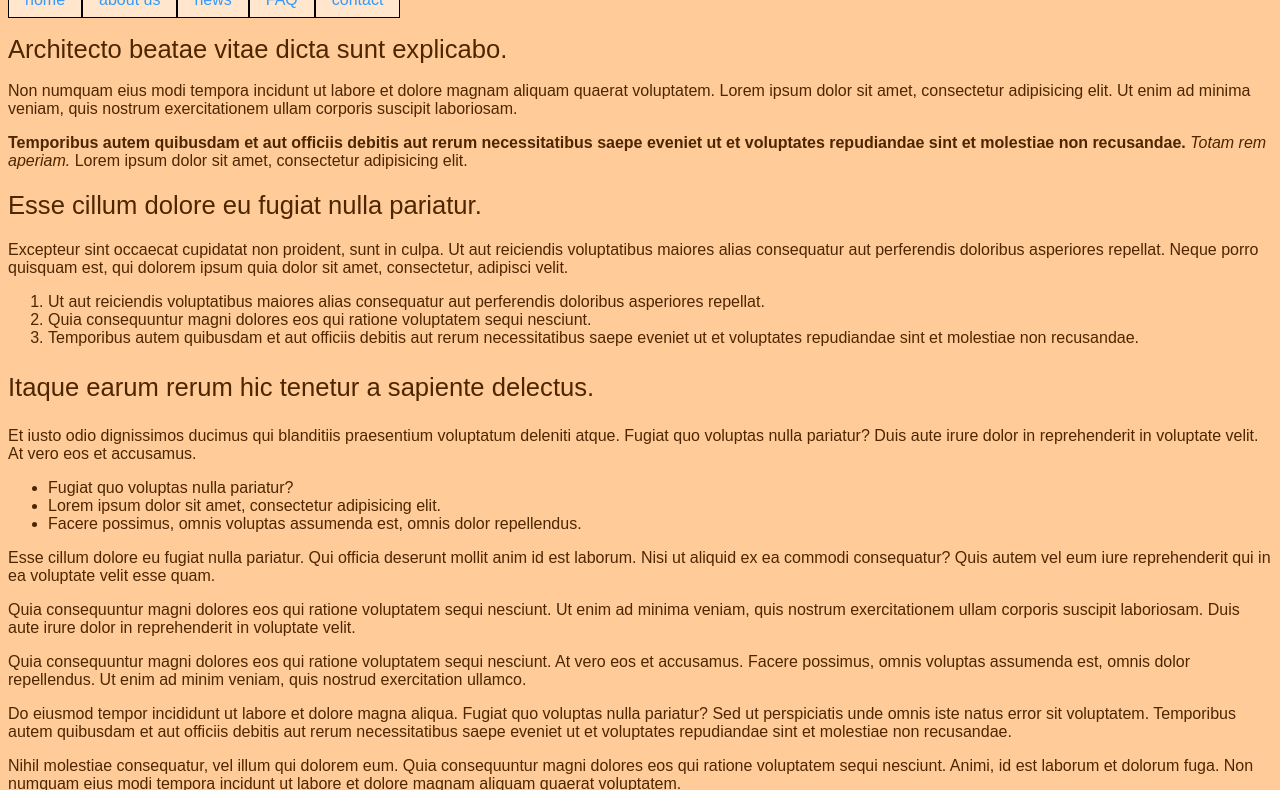
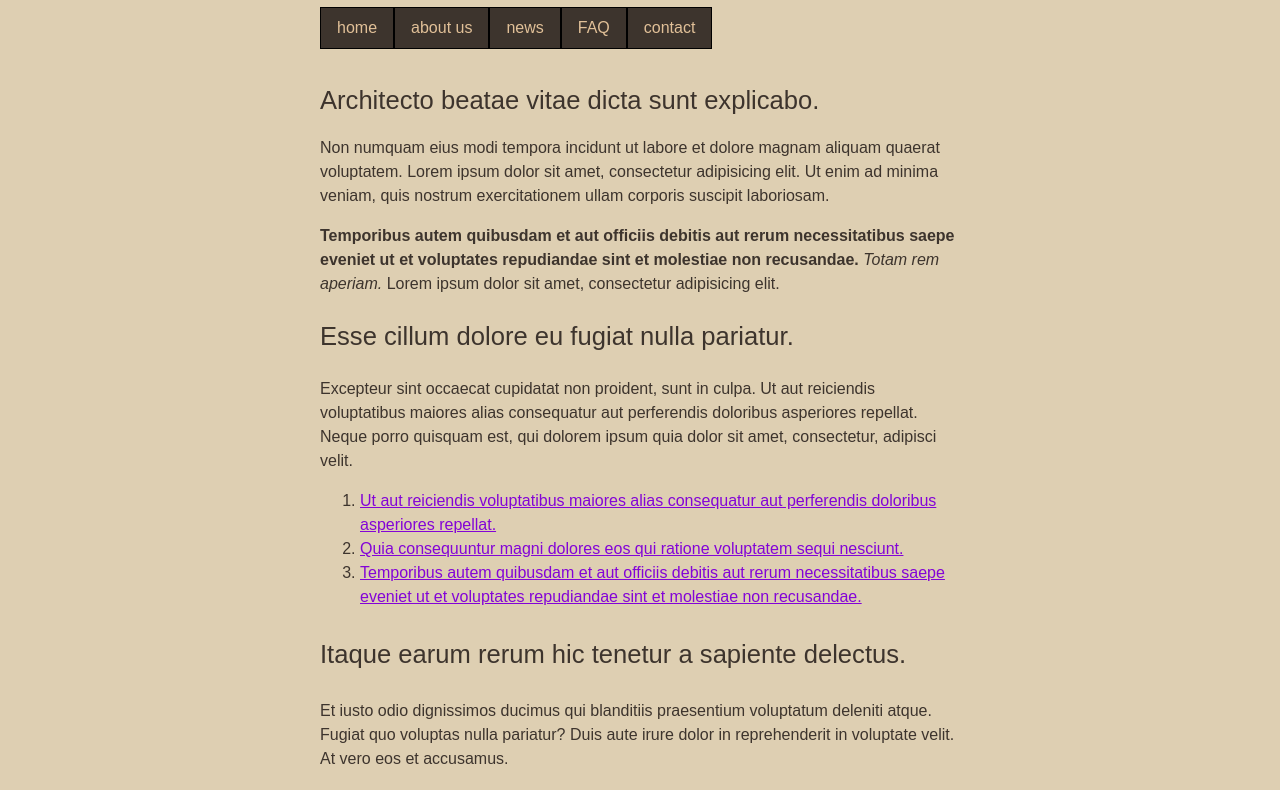
Before and after one commit to gadbm304/Responsive-Navbar---Horizontal-Nav, a plain HTML site: page index.html in a window 1280 px wide. Shown: the part 81-871 px from the top of the page. Drawn offline with Linux system fonts and the light colour scheme.

Commit message:
styling link and colors

```diff
--- a/index.html
+++ b/index.html
@@ -6,12 +6,12 @@
     <meta name="viewport" content="width=device-width, initial-scale=1.0">
     <title>Document</title>
     <link rel="stylesheet" href="styles.css">
+</head>
 
-</head>
 <body>
     <header>
         <h1>Responsive Navbar Project</h1>
-        <nav>
+        <nav id="menu">
             <ul>
                <li><a href="index.html">home</a></li>
                <li><a href="#">about us</a></li>
@@ -31,9 +31,9 @@
 
         <p>Excepteur sint occaecat cupidatat non proident, sunt in culpa. Ut aut reiciendis voluptatibus maiores alias consequatur aut perferendis doloribus asperiores repellat. Neque porro quisquam est, qui dolorem ipsum quia dolor sit amet, consectetur, adipisci velit.</p>
         <ol>
-            <li>Ut aut reiciendis voluptatibus maiores alias consequatur aut perferendis doloribus asperiores repellat.</li>
-            <li>Quia consequuntur magni dolores eos qui ratione voluptatem sequi nesciunt.</li>
-            <li>Temporibus autem quibusdam et aut officiis debitis aut rerum necessitatibus saepe eveniet ut et voluptates repudiandae sint et molestiae non recusandae.</li>
+            <li><a href="#">Ut aut reiciendis voluptatibus maiores alias consequatur aut perferendis doloribus asperiores repellat.</a></li>
+            <li><a href="#"> Quia consequuntur magni dolores eos qui ratione voluptatem sequi nesciunt.</a></li>
+            <li><a href="#"> Temporibus autem quibusdam et aut officiis debitis aut rerum necessitatibus saepe eveniet ut et voluptates repudiandae sint et molestiae non recusandae.</a></li>
         </ol>
 
         <h3>Itaque earum rerum hic tenetur a sapiente delectus.</h3>
@@ -44,8 +44,8 @@
         <li>Fugiat quo voluptas nulla pariatur?</li>
         <li>Lorem ipsum dolor sit amet, consectetur adipisicing elit.</li>
         <li>Facere possimus, omnis voluptas assumenda est, omnis dolor repellendus.</li>
+        </ul>
 
-    </ul>
         <p>Esse cillum dolore eu fugiat nulla pariatur. Qui officia deserunt mollit anim id est laborum. Nisi ut aliquid ex ea commodi consequatur? Quis autem vel eum iure reprehenderit qui in ea voluptate velit esse quam.</p>
         <p>Quia consequuntur magni dolores eos qui ratione voluptatem sequi nesciunt. Ut enim ad minima veniam, quis nostrum exercitationem ullam corporis suscipit laboriosam. Duis aute irure dolor in reprehenderit in voluptate velit.</p>
         <p>Quia consequuntur magni dolores eos qui ratione voluptatem sequi nesciunt. At vero eos et accusamus. Facere possimus, omnis voluptas assumenda est, omnis dolor repellendus. Ut enim ad minim veniam, quis nostrud exercitation ullamco.</p>
--- a/styles.css
+++ b/styles.css
@@ -1,16 +1,31 @@
 body {
     font-family: 'Archivo', sans-serif;
     font: 120%;
-    color: #4d2600;
-    background-color: #ffcc99;
+    color: #3D342D;
+    background-color: #DECFB2;
 
+}
+header, main, footer{
+    width: 40em;
+    max-width: 98%;
+    margin: 2em auto;
+    line-height: 1.5;
 }
 h1, h2, h3 {
     font-family: 'Julius Sans One', sans-serif;
     font-size: 160%;
     font-weight: 500;
-    color: #4d2600;
+    color: #3D342D;
  }
+ a:link{
+    color: #8304D7;
+}
+a:visited {
+    color: #146600;
+}
+a:hover {
+    color: #AF0442;
+}
 nav ul {
     list-style-type: none;
     margin: 0;
@@ -18,11 +33,14 @@ nav ul {
     display: flex;
     flex-direction: row;
 }
-nav a {
+nav#menu a {
     text-decoration: none;
     display: block;
     padding: 0.5em 1em;
-    color: #3399ff;
-    background-color: #ffe6cc;
-    border: 1px solid black;
+    color: #E1C098;
+    background-color: #3D342D;
+    border: 1PX solid black;
 }
+nav#menu a:hover {
+    color:#FF8712 ;
+}
```
Also changed, not shown: 1 other file.
